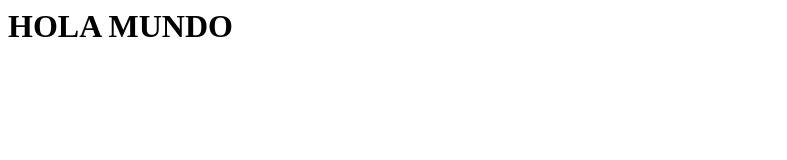
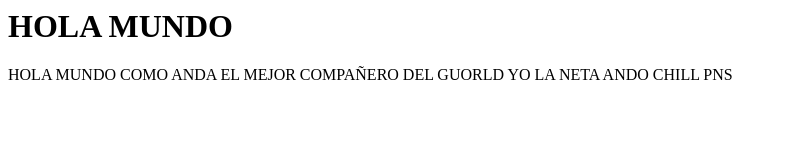
Before and after one commit to GatitoLover01/Banco, a plain HTML site: page index.html in a window 1280 px wide. Shown: the whole page, without its empty margins (0-787 px from the left). Drawn offline with Linux system fonts and the light colour scheme.

Commit message:
Cambios enel INDEX

```diff
--- a/index.html
+++ b/index.html
@@ -7,6 +7,11 @@
         <header></header>
 
         <div><h1>HOLA MUNDO</h1></div>
+        <p>
+        HOLA MUNDO COMO ANDA EL MEJOR COMPAÑERO DEL GUORLD
+        YO LA NETA ANDO CHILL
+        PNS
+        </p>
     </body>
 
     <footer></footer>
```
Also changed, not shown: .fleet/run.json (added).
